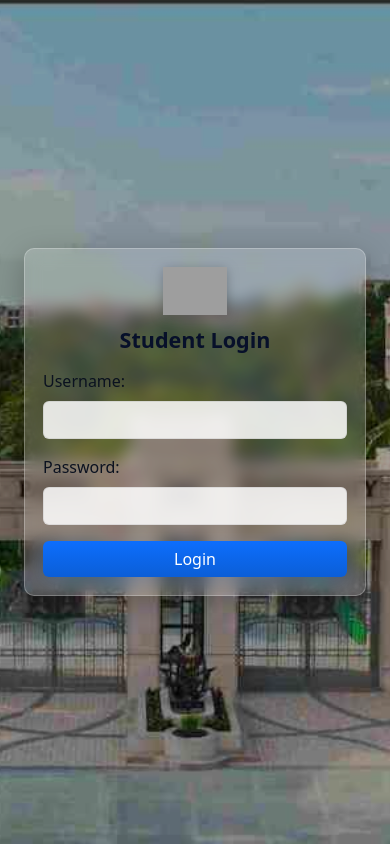
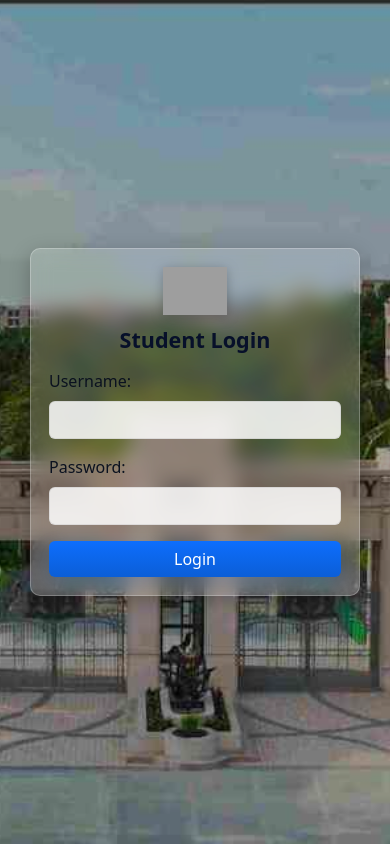
Before and after one commit to VARDHANVALLURI/PARUL_UNIVERSITY, a PHP site: page / in a window 390 px wide. Run offline with PHP 8.4, Linux system fonts and the light colour scheme; grey boxes are pictures that could not be loaded.

Commit message:
index.php
Updated the login page layout and styles for better responsiveness and aesthetics.

```diff
--- a/index.php
+++ b/index.php
@@ -92,17 +92,18 @@ $bgUrl = $bg ? $bg : $fallbackBg;
 
     /* Glassmorphism / transparent login box */
     .login-box {
-      width: 100%;
-      max-width: 420px;
-      padding: 28px;
-      border-radius: 12px;
-      background: rgba(255,255,255,0.18); /* translucent white */
-      box-shadow: 0 8px 30px rgba(0,0,0,0.25);
-      border: 1px solid rgba(255,255,255,0.25);
-      backdrop-filter: blur(8px) saturate(120%);
-      -webkit-backdrop-filter: blur(8px) saturate(120%);
-      color: #0b1220;
-    }
+  width: 100%;
+  max-width: 330px;       /* smaller width */
+  padding: 18px 20px;     /* smaller padding */
+  border-radius: 12px;
+  background: rgba(255,255,255,0.20);
+  box-shadow: 0 6px 20px rgba(0,0,0,0.25);
+  border: 1px solid rgba(255,255,255,0.25);
+  backdrop-filter: blur(10px) saturate(140%);
+  -webkit-backdrop-filter: blur(10px) saturate(140%);
+  color: #0b1220;
+}
+
 
     /* Slight stronger panel for inputs to increase contrast */
     .login-box .form-control {
```
